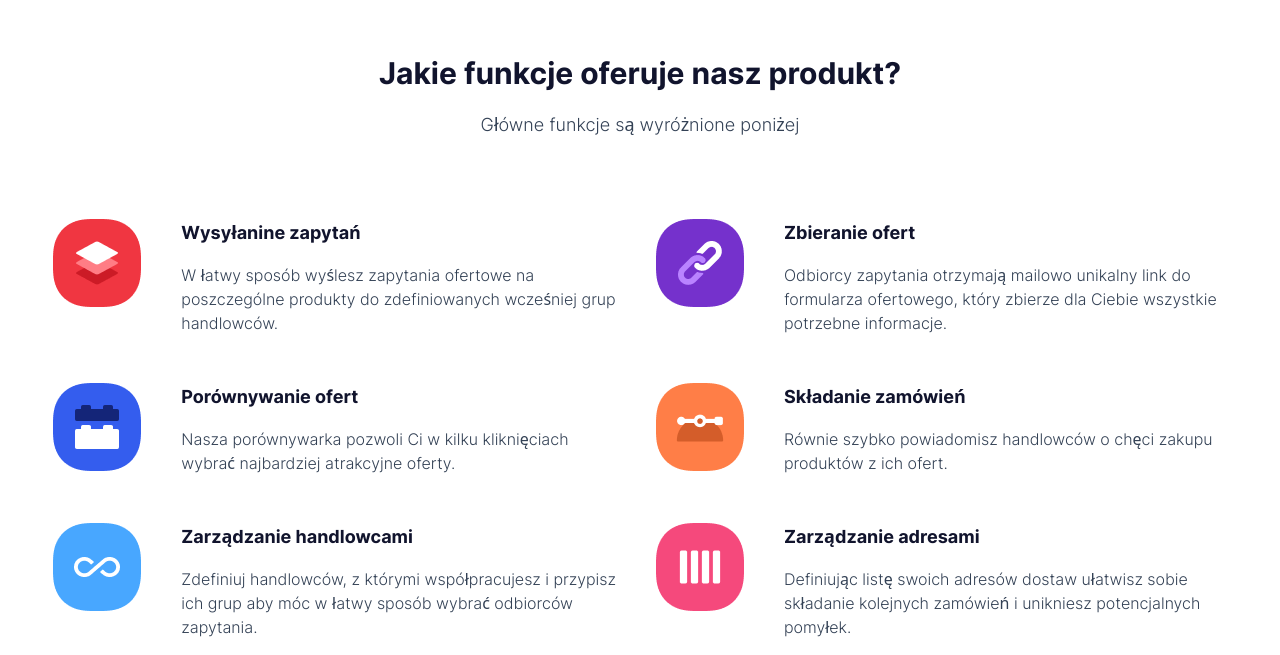
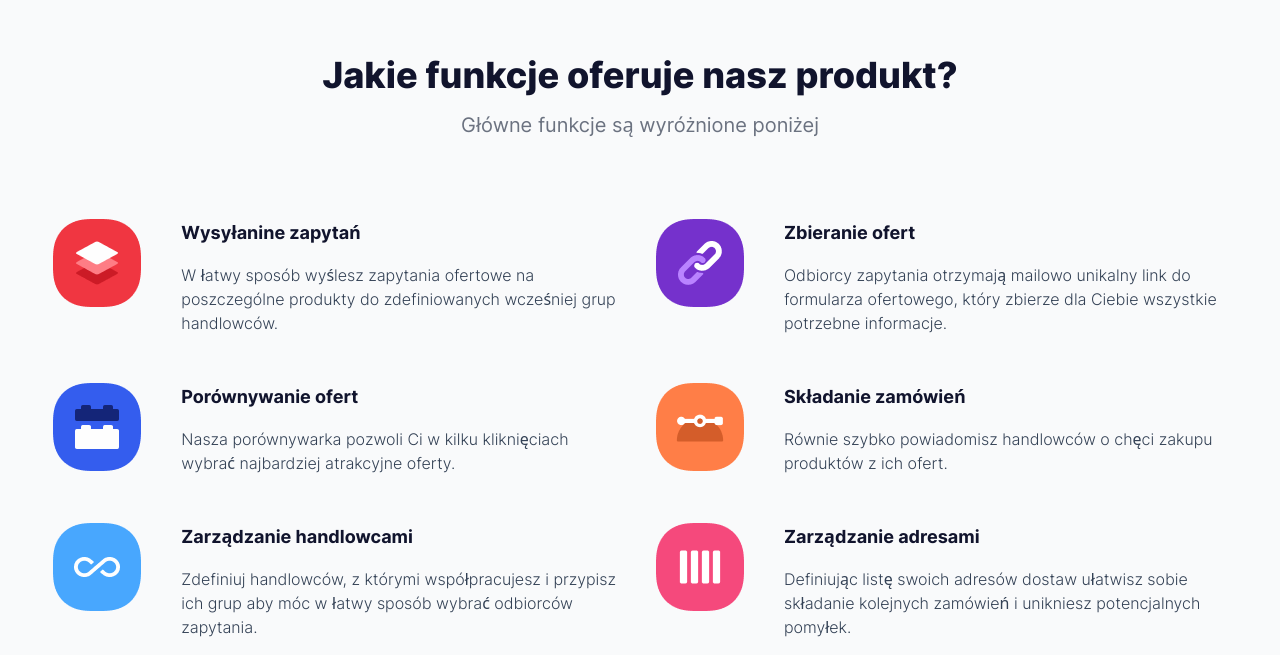
Before and after one commit to snax4a/offerexchange.net, a Next.js app: page / in a window 1280 px wide. Shown: the part 145-800 px from the top of the page. Built offline with nearby package versions, Linux system fonts and the light colour scheme.

Commit message:
refactor: change section heading and features styles

```diff
--- a/src/components/SectionHeading.tsx
+++ b/src/components/SectionHeading.tsx
@@ -12,14 +12,12 @@ export default function SectionHeading({
   className,
 }: SectionHeadingProps) {
   return (
-    <div className={clsxm('my-14 text-center md:my-20', className)}>
+    <div className={clsxm('my-14 mx-auto max-w-4xl text-center md:my-20', className)}>
       {!!heading && (
-        <h3 className='mb-4 text-2xl font-bold text-primary md:mb-5 md:text-3xl'>
-          {heading}
-        </h3>
+        <h3 className='text-2xl font-extrabold text-primary sm:text-4xl'>{heading}</h3>
       )}
       {!!subheading && (
-        <p className='text-base font-light text-slate-700 md:text-lg'>{subheading}</p>
+        <p className='mt-3 text-base text-gray-500 sm:mt-4 md:text-xl'>{subheading}</p>
       )}
     </div>
   );
--- a/src/sections/Features.tsx
+++ b/src/sections/Features.tsx
@@ -52,7 +52,7 @@ const FEATURES_DATA: Feature[] = [
 
 export default function Features() {
   return (
-    <section id='features' className='py-8 lg:py-20'>
+    <section id='features' className='bg-gray-50 py-8 lg:py-20'>
       <Container>
         <SectionHeading
           heading='Jakie funkcje oferuje nasz produkt?'
```
